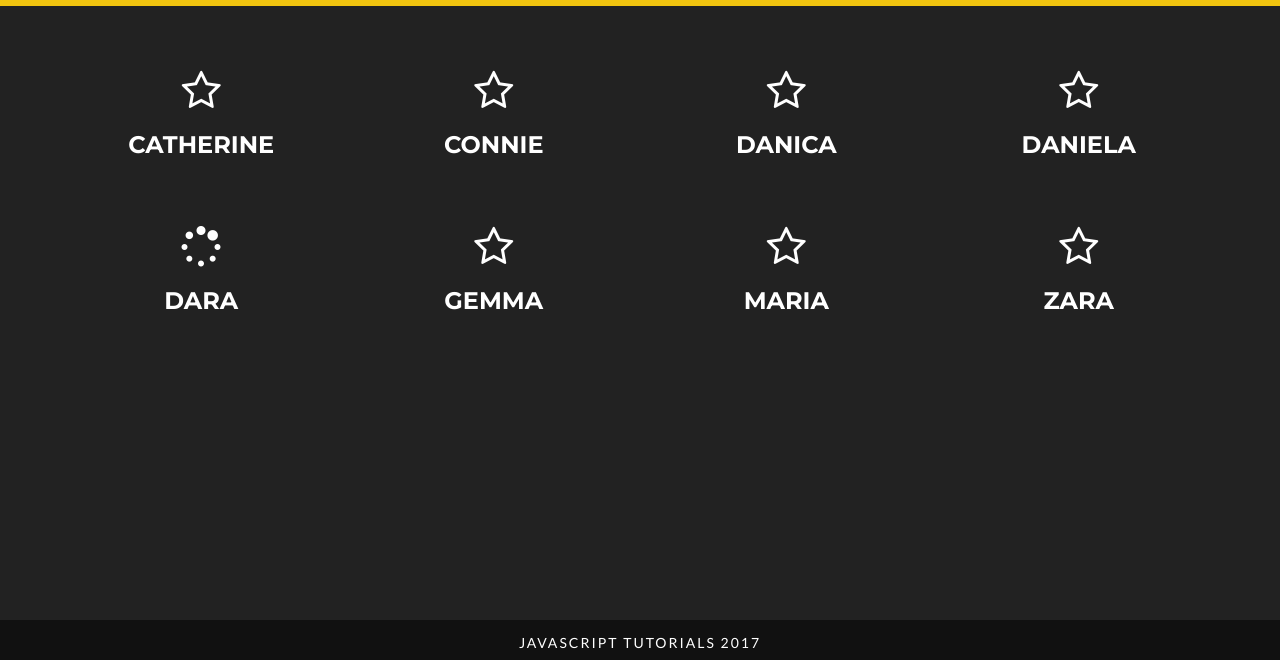
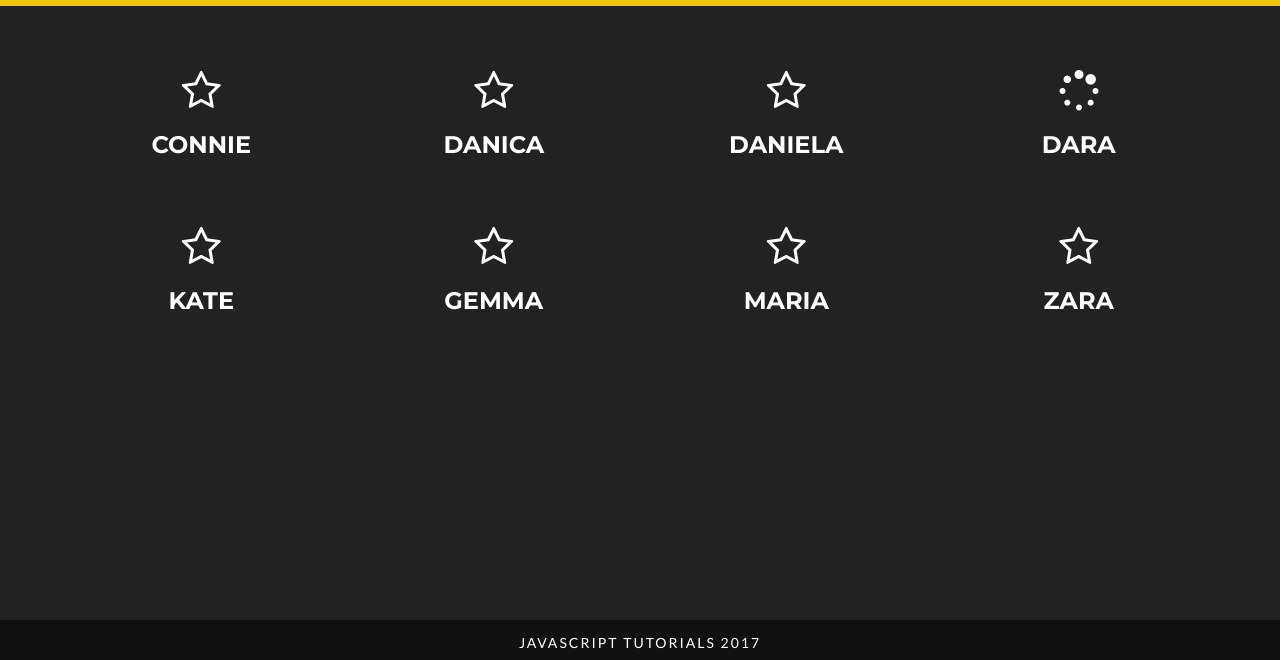
Before and after one commit to daraclare/JSTuts, a website: page index.html in a window 1280 px wide. Shown: the part 140-800 px from the top of the page. Drawn offline with nearby package versions, Linux system fonts and the light colour scheme.

Commit message:
replaced Catherine with Kate

```diff
--- a/index.html
+++ b/index.html
@@ -63,13 +63,6 @@
           <a href="/dara">
             <div class="col-md-3">
               <i class="fa fa-star-o" aria-hidden="true"></i>
-              <h3>Catherine</h3>
-            </div>
-          </a>
-
-          <a href="/dara">
-            <div class="col-md-3">
-              <i class="fa fa-star-o" aria-hidden="true"></i>
               <h3>Connie</h3>
             </div>
           </a>
@@ -88,14 +81,22 @@
             </div>
           </a>
 
+
+          <a href="/dara">
+            <div class="col-md-3">
+              <i class="fa fa-spinner fa-pulse fa-fw" aria-hidden="true"></i>
+              <h3>Dara</h3>
+            </div>
+          </a>
+
         </div>
 
         <div class="row member-row">
 
           <a href="/dara">
             <div class="col-md-3">
-              <i class="fa fa-spinner fa-pulse fa-fw" aria-hidden="true"></i>
-              <h3>Dara</h3>
+              <i class="fa fa-star-o" aria-hidden="true"></i>
+              <h3>Kate</h3>
             </div>
           </a>
 
```
